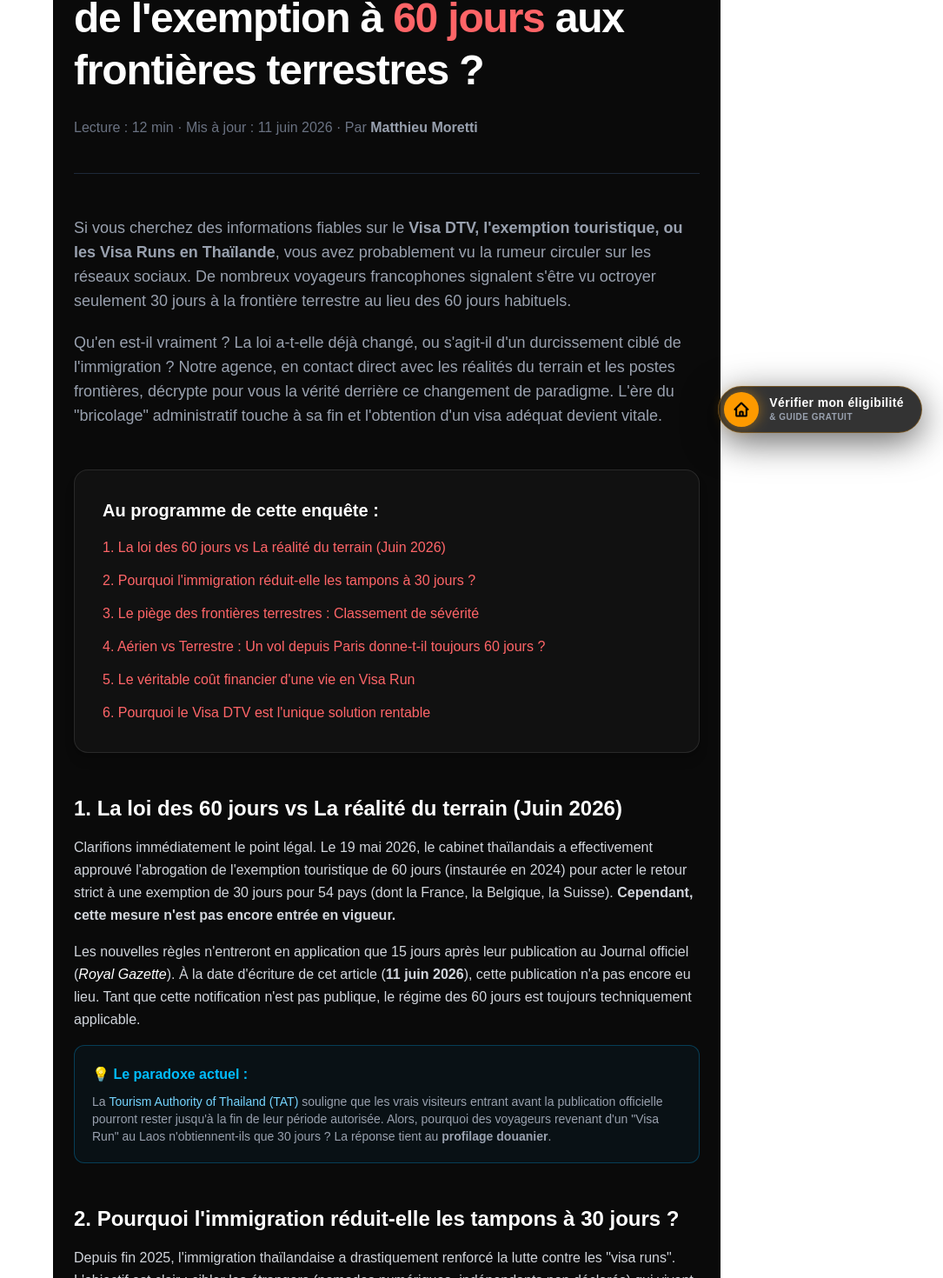
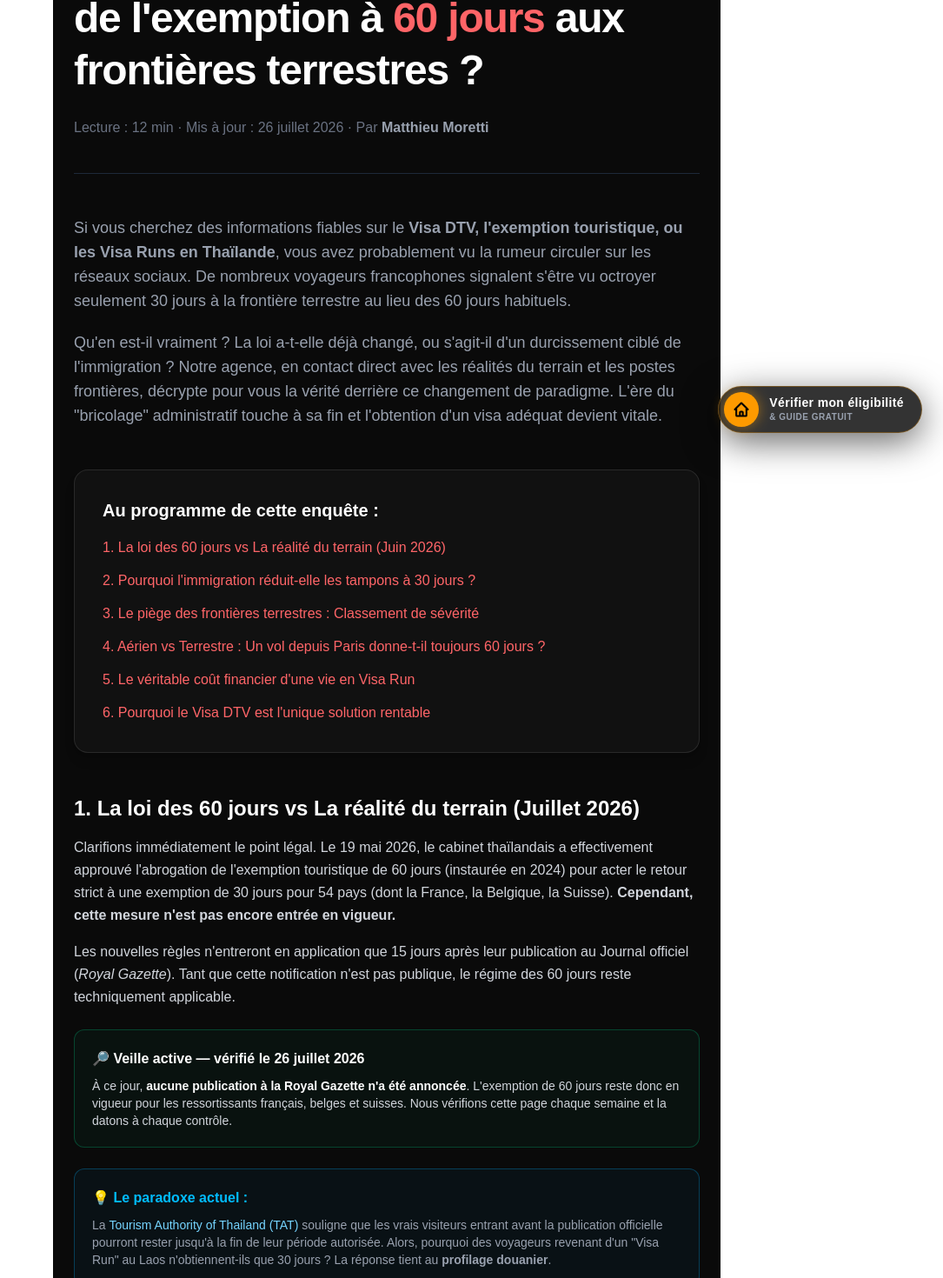
Before and after one commit to emaem-code/dtv-thailande, a Next.js app: page /blog/fin-exemption-visa-60-jours in a window 1280 px wide. Shown: the part 278-1748 px from the top of the page at 87% size, without its empty margins (195-1280 px from the left). Built offline with nearby package versions, Linux system fonts and the light colour scheme.

Commit message:
seo: veille datee sur fin-exemption, coquilles, montant cash

```diff
--- a/app/blog/arrivee-thailande-aeroport-immigration-taxi-visa-dtv/page.tsx
+++ b/app/blog/arrivee-thailande-aeroport-immigration-taxi-visa-dtv/page.tsx
@@ -291,8 +291,8 @@ export default function ArriveeThailandeAeroportImmigrationTaxiVisaDtv() {
         <p className="mb-4">
           Deux raisons à cela. Les distributeurs sont situés <strong className="text-white">après</strong>{' '}
           le contrôle d&apos;immigration, et depuis 2026 les retraits Wise sont bloqués aux ATM
-          thaïlandais. Prévoyez <strong className="text-white">1 000 à 2 000 € en billets</strong> dans
-          votre bagage cabine.
+          thaïlandais. Comptez <strong className="text-white">600 € minimum en billets</strong> pour couvrir
+          les 20 000 THB exigibles à l'entrée et vos frais consulaires — davantage si vous vous installez.
         </p>
         <div className="border border-sky-500/30 bg-sky-500/5 rounded-xl p-5">
           <p className="text-sm text-gray-300">
--- a/app/blog/fin-exemption-visa-60-jours/page.tsx
+++ b/app/blog/fin-exemption-visa-60-jours/page.tsx
@@ -53,7 +53,7 @@ const articleSchema = {
     },
   },
   "datePublished": "2026-06-11",
-  "dateModified": "2026-06-11",
+  "dateModified": "2026-07-26",
 };
 
 // ─── SCHEMA FAQ JSON-LD ───────────────────────────────────────────────────────
@@ -66,7 +66,7 @@ const faqSchema = {
       "name": "L'exemption de 60 jours en Thaïlande est-elle officiellement annulée ?",
       "acceptedAnswer": {
         "@type": "Answer",
-        "text": "L'abrogation des 60 jours a été approuvée par le gouvernement en mai 2026 pour un retour aux 30 jours, mais elle n'entrera en vigueur que 15 jours après sa publication au Journal Officiel (Royal Gazette). À la date du 11 juin 2026, la loi des 60 jours court encore techniquement pour les vrais touristes."
+        "text": "L'abrogation des 60 jours a été approuvée par le gouvernement en mai 2026 pour un retour aux 30 jours, mais elle n'entrera en vigueur que 15 jours après sa publication au Journal Officiel (Royal Gazette). À la date du 26 juillet 2026, la loi des 60 jours court encore techniquement pour les vrais touristes."
       }
     },
     {
@@ -126,7 +126,7 @@ export default function ArticleFinExemption() {
           Visa Run Thaïlande (2026) : Fin de l'exemption à <span className="text-red-400">60 jours</span> aux frontières terrestres ?
         </h1>
         <p className="text-base text-gray-500 mt-6">
-          Lecture : 12 min · Mis à jour : 11 juin 2026 · Par{" "}
+          Lecture : 12 min · Mis à jour : 26 juillet 2026 · Par{" "}
           <strong className="text-gray-400">Matthieu Moretti</strong>
         </p>
       </header>
@@ -157,14 +157,20 @@ export default function ArticleFinExemption() {
       {/* ── SECTION 1 ── */}
       <section className="mb-12" id="loi-vs-realite">
         <h2 className="text-2xl font-bold text-white mb-4 scroll-mt-24">
-          1. La loi des 60 jours vs La réalité du terrain (Juin 2026)
+          1. La loi des 60 jours vs La réalité du terrain (Juillet 2026)
         </h2>
         <p className="mb-4">
           Clarifions immédiatement le point légal. Le 19 mai 2026, le cabinet thaïlandais a effectivement approuvé l'abrogation de l'exemption touristique de 60 jours (instaurée en 2024) pour acter le retour strict à une exemption de 30 jours pour 54 pays (dont la France, la Belgique, la Suisse). <strong>Cependant, cette mesure n'est pas encore entrée en vigueur.</strong>
         </p>
         <p className="mb-4">
-          Les nouvelles règles n'entreront en application que 15 jours après leur publication au Journal officiel (<em className="text-white">Royal Gazette</em>). À la date d'écriture de cet article (<strong>11 juin 2026</strong>), cette publication n'a pas encore eu lieu. Tant que cette notification n'est pas publique, le régime des 60 jours est toujours techniquement applicable.
+          Les nouvelles règles n'entreront en application que 15 jours après leur publication au Journal officiel (<em className="...">Royal Gazette</em>). Tant que cette notification n'est pas publique, le régime des 60 jours reste techniquement applicable.
         </p>
+        <div className="border border-emerald-500/30 bg-emerald-500/5 rounded-xl p-5 my-6">
+          <p className="text-white font-semibold mb-2">🔎 Veille active — vérifié le 26 juillet 2026</p>
+          <p className="text-sm text-gray-300">
+            À ce jour, <strong className="text-white">aucune publication à la Royal Gazette n'a été annoncée</strong>. L'exemption de 60 jours reste donc en vigueur pour les ressortissants français, belges et suisses. Nous vérifions cette page chaque semaine et la datons à chaque contrôle.
+          </p>
+        </div>
 
         <div className="border border-sky-500/30 bg-sky-500/5 rounded-xl p-5 mt-4">
           <p className="text-sky-400 font-semibold mb-2">💡 Le paradoxe actuel :</p>
--- a/app/blog/visa-dtv-freelance-auto-entrepreneur/page.tsx
+++ b/app/blog/visa-dtv-freelance-auto-entrepreneur/page.tsx
@@ -281,7 +281,7 @@ export default function ArticleFreelanceDTV() {
                 <span className="text-2xl font-black text-purple-400 flex-shrink-0">04</span>
                 <div>
                   <p className="text-white font-bold mb-1">Portfolio de missions ou contrats clients</p>
-                  <p className="text-xs font-semibold mb-2 text-purple-400">→ Preuve de la nature 'remote' de votre activity</p>
+                  <p className="text-xs font-semibold mb-2 text-purple-400">→ Preuve de la nature 'remote' de votre activité</p>
                   <p className="text-gray-400 text-sm leading-relaxed">
                     L’ambassade doit comprendre que vous travaillez pour des clients non-thaïlandais depuis n’importe où dans le monde. Un PDF propre listant vos 3 à 5 derniers projets (nom du client, pays, nature de la mission, montant) suffit. Les contrats ou bons de commande sont un plus.
                   </p>
@@ -413,7 +413,7 @@ export default function ArticleFreelanceDTV() {
           C’est l’erreur la plus fréquente chez les freelances en société.
           Beaucoup présentent les relevés de leur compte professionnel SASU pour
           prouver les 500 000 THB. L’ambassade rejette systématiquement ces
-          revelés : l’argent appartient à la société, pas à vous en tant que
+          relevés : l’argent appartient à la société, pas à vous en tant que
           personne physique.
         </p>
 
```
